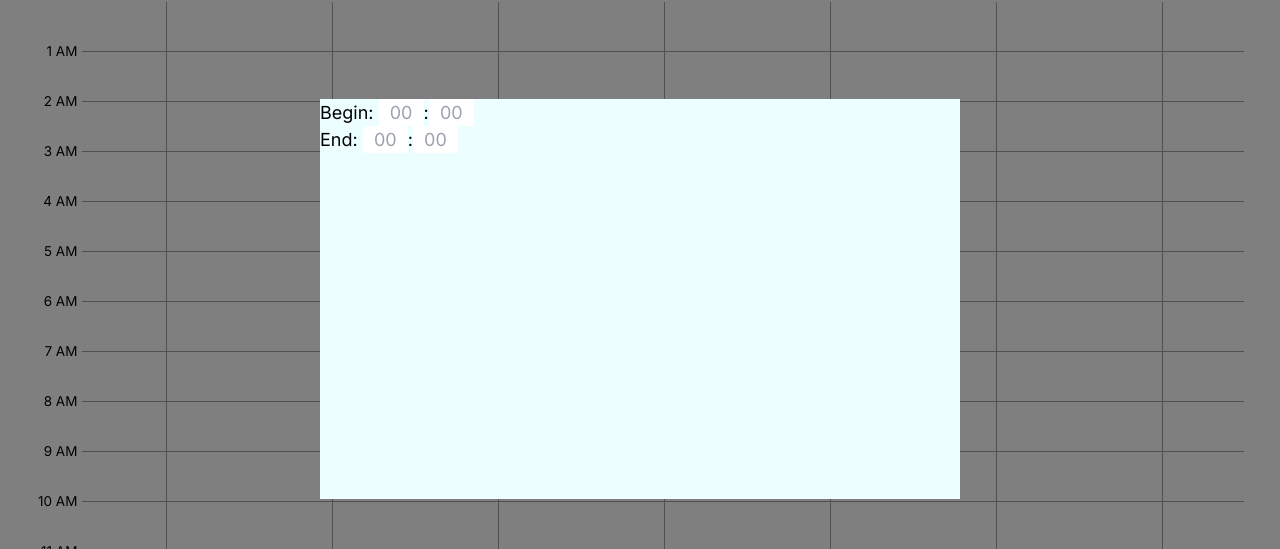
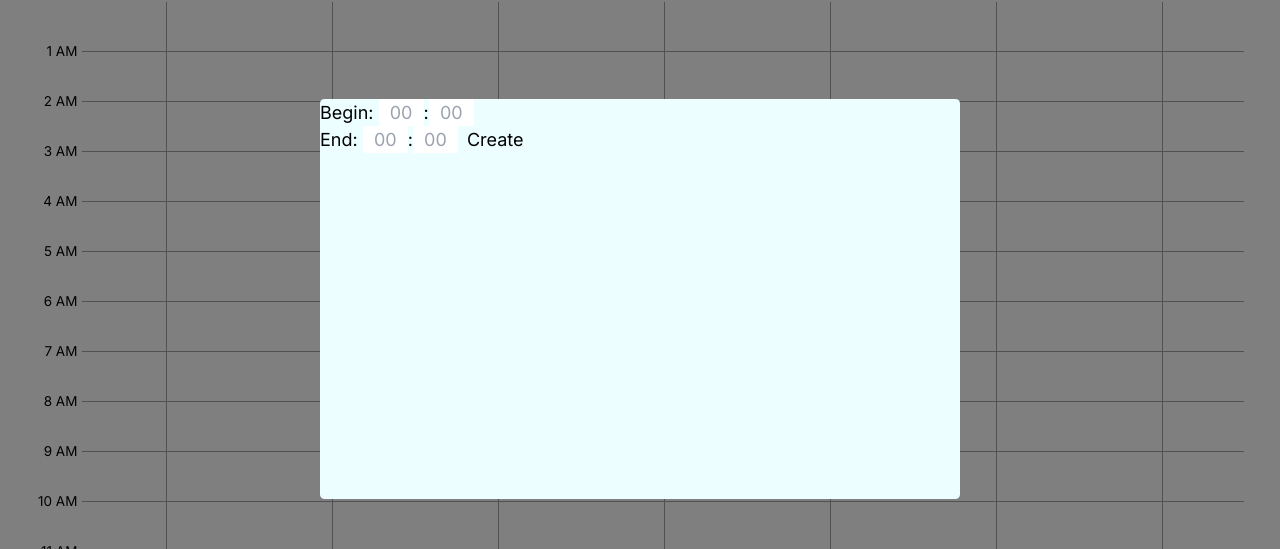
Before and after one commit to Pear-sudo/time, a Next.js app: page / in a window 1280 px wide. Both pictures are taken after a click on the element 1247 px from the left and 767 px from the top of the page. Shown: the part 101-650 px from the top of the page. Built offline with nearby package versions, Linux system fonts and the light colour scheme.

Commit message:
new feature: now you can add basic events
It's still not persistent, the backend will be developed by java Spring. For now, I will create a cache store in browser.

```diff
--- a/package.json
+++ b/package.json
@@ -16,6 +16,7 @@
     "@types/react": "18.2.37",
     "@types/react-dom": "18.2.15",
     "lodash": "^4.17.21",
+    "mathjs": "^12.0.0",
     "next": "14.0.1",
     "react": "18.2.0",
     "react-dom": "18.2.0",
--- a/src/app/elements/ControlButton.tsx
+++ b/src/app/elements/ControlButton.tsx
@@ -1,9 +1,12 @@
-import React, {JSX, useRef, useState} from "react";
+import React, {JSX, useContext, useRef, useState} from "react";
 import Image from "next/image";
 import plusIcon from "@/app/icons/plus.svg";
-import {is} from "@babel/types";
 import {isUN} from "@/app/utility/lanUtil";
 import {toNumber} from "lodash";
+import {Time} from "@/app/utility/timeUtil";
+import {Theme} from "@/app/theme";
+import {DisplayContext} from "@/app/pages/display";
+import {CalendarEvent} from "@/app/model/eventData";
 
 export function ControlButton(): JSX.Element {
     const [showCreator, updateShowCreator] = useState(false);
@@ -14,6 +17,8 @@ export function ControlButton(): JSX.Element {
 
     function handleCallback(result: PopupResult, data: any) {
         if (result == PopupResult.Cancelled) {
+            updateShowCreator(false)
+        } else if (result == PopupResult.Success) {
             updateShowCreator(false)
         }
     }
@@ -29,7 +34,13 @@ export function ControlButton(): JSX.Element {
     )
 }
 
-function NumberInput(prop: { len?: number, allowLeadingZero?: boolean, min?: number, max?: number }): JSX.Element {
+function NumberInput(prop: {
+    callback: (num: number | undefined) => void,
+    len?: number,
+    allowLeadingZero?: boolean,
+    min?: number,
+    max?: number
+}): JSX.Element {
     const oldValueRef = useRef("");
 
     let len = prop.len ? prop.len : 2
@@ -54,7 +65,6 @@ function NumberInput(prop: { len?: number, allowLeadingZero?: boolean, min?: num
         let signViolation = false
         const hasSign = /^-/.test(newValue)
         signViolation = min >= 0 ? hasSign : !hasSign
-        console.log(signViolation)
 
         let rangeViolation = false
         if (num != undefined) {
@@ -85,23 +95,57 @@ function NumberInput(prop: { len?: number, allowLeadingZero?: boolean, min?: num
         }
     }
 
+    function handleOnBlur() {
+        prop.callback(toNumber(oldValueRef.current))
+    }
+
     return (
         <span className={'w-fit'}>
-            <input type={'text'} inputMode={"numeric"} className={'w-10 text-center'}
+            <input type={'text'}
+                   inputMode={"numeric"}
+                   className={'w-10 text-center'}
                    style={{
                        WebkitAppearance: 'none',
                        MozAppearance: 'textfield'
                    }}
-                   placeholder={'0'.repeat(len)} onChange={handleOnChange}/>
+                   placeholder={'0'.repeat(len)} onChange={handleOnChange}
+                   onBlur={handleOnBlur}
+            />
         </span>
     )
 }
 
 
 function LogCreator(prop: { callback: (result: PopupResult, data: any) => void }): JSX.Element {
+    const {displayContextObj, updateContext} = useContext(DisplayContext)
+    const beginTimeRef = useRef<Time>();
+    const endTimeRef = useRef<Time>();
+
     function handleOutsideClick(event: React.MouseEvent) {
         event.stopPropagation()
         prop.callback(PopupResult.Cancelled, undefined)
+    }
+
+    function handleTimeSelectorCallback(ref: React.MutableRefObject<Time | undefined>) {
+        return (
+            (time: Time) => {
+                ref.current = time
+            }
+        )
+    }
+
+    function handleCreate(event: React.MouseEvent) {
+        const reportingBeginTime = beginTimeRef.current ? beginTimeRef.current : {hour: 0, minute: 0}
+        const reportingEndTime = endTimeRef.current ? endTimeRef.current : {hour: 0, minute: 0}
+        displayContextObj.dataStore.put(
+            new CalendarEvent(
+                new Date(new Date().setHours(reportingBeginTime?.hour, reportingBeginTime?.minute, 0, 0)),
+                new Date(new Date().setHours(reportingEndTime?.hour, reportingEndTime?.minute, 0, 0))
+            )
+        )
+        displayContextObj.dataStoreUpdatedTime = new Date()
+        event.stopPropagation()
+        prop.callback(PopupResult.Success, null)
     }
 
     return (
@@ -109,26 +153,50 @@ function LogCreator(prop: { callback: (result: PopupResult, data: any) => void }
             <div className={'fixed bg-black top-0 left-0 cursor-default opacity-50'}
                  style={{width: '100dvw', height: '100dvh'}}
                  onClick={handleOutsideClick}></div>
-            <div className={'fixed bg-cyan-50 top-1/2 left-1/2 -translate-x-1/2 -translate-y-1/2 cursor-default'}
-                 style={{width: '50dvw', height: '50dvh'}}>
+            <div
+                className={'fixed rounded bg-cyan-50 top-1/2 left-1/2 -translate-x-1/2 -translate-y-1/2 cursor-default'}
+                style={{width: '50dvw', height: '50dvh'}}>
                 <span>
-                    Begin: <TimeSelector/>
+                    Begin: <TimeSelector callback={handleTimeSelectorCallback(beginTimeRef)}/>
                 </span>
                 <br/>
                 <span>
-                    End: <TimeSelector/>
+                    End: <TimeSelector callback={handleTimeSelectorCallback(endTimeRef)}/>
                 </span>
+                <button className={`${Theme.button}`} onClick={handleCreate}>Create</button>
             </div>
         </div>
     )
 }
 
-function TimeSelector(): JSX.Element {
+function TimeSelector(prop: { callback: (time: Time) => void }): JSX.Element {
+    const hour = useRef();
+    const minute = useRef();
+
+    function handleCallback(ref: React.MutableRefObject<number | undefined>) {
+        return (
+            (num: number | undefined) => {
+                ref.current = num
+                activateCallback()
+            }
+        )
+    }
+
+    function activateCallback() {
+        const reportingHour = hour.current != undefined ? hour.current : 0
+        const reportingMinute = minute.current != undefined ? minute.current : 0
+        const time: Time = {
+            hour: reportingHour,
+            minute: reportingMinute
+        }
+        prop.callback(time)
+    }
+
     return (
         <span>
-            <NumberInput max={23} min={0} allowLeadingZero={true}/>
+            <NumberInput callback={handleCallback(hour)} max={23} min={0} allowLeadingZero={true}/>
             :
-            <NumberInput max={59} min={0} allowLeadingZero={true}/>
+            <NumberInput callback={handleCallback(minute)} max={59} min={0} allowLeadingZero={true}/>
         </span>
     )
 }
--- a/src/app/elements/calendar.tsx
+++ b/src/app/elements/calendar.tsx
@@ -19,7 +19,7 @@ export function Calendar(prop: {
     const scrollBarVisible = useRef<boolean>(true)
     const prevProps = useRef(prop)
     const refToChild = useRef({timeLineTop: 0})
-    const displayContextObj = useContext(DisplayContext)
+    const {displayContextObj, updateContext} = useContext(DisplayContext)
     useEffect(() => {
         prevProps.current = prop
     });
@@ -57,7 +57,6 @@ export function Calendar(prop: {
 
     function scrollToTimeline() {
         if (scrollableAreaRef.current) {
-            console.log('today')
             const scrollableAreaHeight = getElementHeight(scrollableAreaRef.current)
             const scrollableAreaHeightHalf = scrollableAreaHeight / 2
             const timeLineTop = displayContextObj.timeLineTop
--- a/src/app/elements/dayContent.tsx
+++ b/src/app/elements/dayContent.tsx
@@ -1,11 +1,12 @@
-import React, {JSX, useContext, useEffect, useRef} from "react";
-import {getRatioOfDay, isToday} from "@/app/utility/timeUtil";
+import React, {JSX, useContext, useEffect, useRef, useState} from "react";
+import {getDayId, getRatioOfDay, isToday} from "@/app/utility/timeUtil";
 import {isUN} from "@/app/utility/lanUtil";
 import {getElementHeight, repeatElements} from "@/app/utility/domUtil";
 import {Slot} from "@/app/elements/slot";
 import {isTail} from "@/app/utility/numberUtil";
 import {CurrentTimeLine} from "@/app/elements/currentTimeLine";
 import {DisplayContext} from "@/app/pages/display";
+import {CalendarEvent} from "@/app/model/eventData";
 
 export function DayContent(prop: {
     height: number,
@@ -19,7 +20,7 @@ export function DayContent(prop: {
     const timeLineRef = useRef<HTMLDivElement>(null);
     const selfRef = useRef<HTMLDivElement>(null)
     const timerRef = useRef<NodeJS.Timeout>()
-    const displayContextObj = useContext(DisplayContext)
+    const {displayContextObj, updateContext} = useContext(DisplayContext)
     useEffect(() => {
         if (isToday(prop.date)) {
             updateTimeline()
@@ -41,6 +42,9 @@ export function DayContent(prop: {
         }
         return clearTimer
     }, []);
+    useEffect(() => {
+
+    });
 
     function registerTimer() {
         const interval = 60000 // update every 60 seconds
@@ -79,6 +83,45 @@ export function DayContent(prop: {
         }
     }
 
+    function getEventHeight(event: CalendarEvent): number | undefined {
+        const begin = event.begin
+        const end = event.end
+        if (begin && end) {
+            const beginRatio = getRatioOfDay(begin)
+            const endRatio = getRatioOfDay(end)
+            const ratioDelta = endRatio - beginRatio
+            if (ratioDelta > 0) {
+                return ratioDelta * 100
+            } else {
+                console.log(begin)
+                console.log(end)
+                throw new Error("end is earlier than begin")
+            }
+        } else {
+            console.log('begin || end not found')
+        }
+    }
+
+    function events2elements(events: CalendarEvent[]): JSX.Element[] {
+        const elements: JSX.Element[] = []
+        for (const event of events) {
+            const height = getEventHeight(event)
+            const topP = getRatioOfDay(event.begin as Date) * 100
+            const element: JSX.Element = (
+                <div className={'absolute w-full bg-blue-600'} style={{height: `${height}%`, top: `${topP}%`}}>
+                </div>
+            )
+            elements.push(element)
+        }
+        return elements
+    }
+
+    let eventElements: JSX.Element[] = []
+    const events = displayContextObj.dataStore.getEvents(prop.date)
+    if (events.length > 0) {
+        eventElements = events2elements(events)
+    }
+
     let slots: JSX.Element[] = []
     slots = repeatElements(24, (index) => <Slot id={index}
                                                 className={isTail(prop.index.index, prop.index.length) ? 'border-x' : 'border-l'}/>)
@@ -92,6 +135,7 @@ export function DayContent(prop: {
         <div className={'relative'} style={{height: `${prop.height}vh`}} ref={selfRef}>
             {slots}
             {isToday(prop.date) ? timeLine : ''}
+            {eventElements}
         </div>
     )
 }
--- a/src/app/elements/pager.tsx
+++ b/src/app/elements/pager.tsx
@@ -35,7 +35,7 @@ export function Pager<DT, PR = any>(prop: {
         const oldAnchor = propRef.current.dataSet.at(propRef.current.scrollIndex) as DT
         // @ts-ignore
         if (!prop.dataSet.map((d) => prop.hashData(d)).includes(prop.hashData(oldAnchor))) {
-            console.warn(`Old anchor is not in the new data set. \nNew: ${prop.dataSet}\nOld Anchor: ${oldAnchor}`)
+            // console.warn(`Old anchor is not in the new data set. \nNew: ${prop.dataSet}\nOld Anchor: ${oldAnchor}`)
             updateRefs()
             return
         }
--- /dev/null
+++ b/src/app/model/DataStore.ts
@@ -0,0 +1,24 @@
+import {CalendarEvent} from "@/app/model/eventData";
+import {getDayId} from "@/app/utility/timeUtil";
+
+export class DataStore {
+    put(e: CalendarEvent) {
+        if (!(e.begin || e.end)) {
+            throw new Error("Begin and End date must be set.")
+        }
+        this.data.push(e)
+    }
+
+    getEvents(d: Date): CalendarEvent[] {
+        const matches: CalendarEvent[] = []
+        for (const event of this.data) {
+            const targetId = getDayId(d)
+            if (event.begin && getDayId(event.begin) === targetId) {
+                matches.push(event)
+            }
+        }
+        return matches
+    }
+
+    private data: CalendarEvent[] = []
+}
--- a/src/app/model/displayContextObj.tsx
+++ b/src/app/model/displayContextObj.tsx
@@ -1,4 +1,32 @@
+import React from "react";
+import {cloneDeep} from "lodash"
+import {DataStore} from "@/app/model/DataStore";
+
 export class DisplayContextObj {
+    get dataStore(): DataStore {
+        return this._dataStore;
+    }
+
+    set dataStore(value: DataStore) {
+        this._dataStore = value;
+    }
+    get setter(): React.Dispatch<React.SetStateAction<DisplayContextObj>> | undefined {
+        return this._setter;
+    }
+
+    set setter(value: React.Dispatch<React.SetStateAction<DisplayContextObj>>) {
+        this._setter = value;
+    }
+
+    get dataStoreUpdatedTime(): Date {
+        return this._dataStoreUpdatedTime;
+    }
+
+    set dataStoreUpdatedTime(value: Date) {
+        this._dataStoreUpdatedTime = value;
+        this.resetContext()
+    }
+
     get slotHeight(): number {
         return this._slotHeight;
     }
@@ -7,14 +35,6 @@ export class DisplayContextObj {
         this._slotHeight = value;
     }
 
-    private static instance: DisplayContextObj;
-
-    constructor() {
-        if (!DisplayContextObj.instance) {
-            DisplayContextObj.instance = this
-        }
-        return DisplayContextObj.instance
-    }
 
     get timeLineTop(): number {
         return this._timeLineTop;
@@ -24,6 +44,29 @@ export class DisplayContextObj {
         this._timeLineTop = value;
     }
 
+    private getNewInstance() {
+        return cloneDeep(this)
+    }
+
+    private resetContext() {
+        if (this.setter) {
+            this.setter(this.getNewInstance())
+        }
+    }
+
+    constructor() {
+        if (!DisplayContextObj.instance) {
+            DisplayContextObj.instance = this
+        }
+        return DisplayContextObj.instance
+    }
+
+
+    private static instance: DisplayContextObj;
+
     private _timeLineTop: number = 0
     private _slotHeight: number = 0
+    private _dataStoreUpdatedTime: Date = new Date()
+    private _setter: React.Dispatch<React.SetStateAction<DisplayContextObj>> | undefined = undefined
+    private _dataStore: DataStore = new DataStore()
 }
--- /dev/null
+++ b/src/app/model/eventData.ts
@@ -0,0 +1,18 @@
+export class CalendarEvent {
+    // the standard iCalendar File Format: https://icalendar.org/
+    summary: string = ''
+    description: string = ''
+    begin: Date | undefined = undefined
+    end: Date | undefined = undefined
+
+    constructor(begin: Date, end: Date) {
+        this.begin = begin
+        this.end = end
+    }
+}
+
+export class CalendarEventExt extends CalendarEvent {
+    constructor(begin: Date, end: Date) {
+        super(begin, end);
+    }
+}
--- a/src/app/pages/display.tsx
+++ b/src/app/pages/display.tsx
@@ -12,8 +12,10 @@ import {NavigationButtons} from "@/app/elements/navigationButtons";
 import {DisplayContextObj} from "@/app/model/displayContextObj";
 import {Calendar} from "@/app/elements/calendar";
 import {Scheduler} from "@/app/utility/scheduler";
+import {CalendarEventExt} from "@/app/model/eventData";
 
-export const DisplayContext = React.createContext(new DisplayContextObj());
+// @ts-ignore
+export const DisplayContext = React.createContext<{ displayContextObj: DisplayContextObj, updateContext: React.Dispatch<React.SetStateAction<DisplayContextObj>> } >(undefined)
 
 function Display(): JSX.Element {
     const [displayedDates, _updateDisplayedDates] = useState(generateFullWeekDays(new Date()))
@@ -22,6 +24,7 @@ function Display(): JSX.Element {
         onTodayButtonClick: false
     });
     const selfRef = useRef<HTMLDivElement>(null);
+    const [displayContextObjState, setDisplayContextObjState] = useState(new DisplayContextObj())
 
     useEffect(() => {
         window.addEventListener('resize', handleResizeThrottled)
@@ -49,8 +52,6 @@ function Display(): JSX.Element {
     const tasks: { date: Date, f: Function }[] = [
         rerenderTask
     ]
-
-    const displayContextObj = new DisplayContextObj()
 
     function updateHeight(): void {
         const selfDiv = selfRef.current
@@ -117,9 +118,13 @@ function Display(): JSX.Element {
         onDayCountChange(getDisplayedDates().length)
     }
 
+    displayContextObjState.setter = setDisplayContextObjState
+
     return (
-        <DisplayContext.Provider value={displayContextObj}>
-            <div className={'w-full relative'} style={{display: 'grid', gridTemplateRows: 'auto 1fr', height: '100dvh'}} ref={selfRef}>
+        <DisplayContext.Provider
+            value={{displayContextObj: displayContextObjState, updateContext: setDisplayContextObjState}}>
+            <div className={'w-full relative'} style={{display: 'grid', gridTemplateRows: 'auto 1fr', height: '100dvh'}}
+                 ref={selfRef}>
                 <div className={'inline-flex flex-row justify-center'}>
                     <DayCount onChange={onDayCountChange}/>
                     <TodayButton onClick={onTodayButtonClick}/>
@@ -145,22 +150,6 @@ function SideBar(): JSX.Element {
 
         </div>
     )
-}
-
-class CalendarEvent {
-    // the standard iCalendar File Format: https://icalendar.org/
-    summary: string = ''
-    description: string = ''
-
-    constructor() {
-
-    }
-}
-
-class CalendarEventExt extends CalendarEvent {
-    constructor() {
-        super();
-    }
 }
 
 function Record(prop: { calendarEvent: CalendarEventExt, height: number, color: string }): JSX.Element {
```
Also changed, not shown: src/app/utility/timeUtil.tsx (+5 -2 lines), 1 other file (tests, documents, lock files or other folders).
